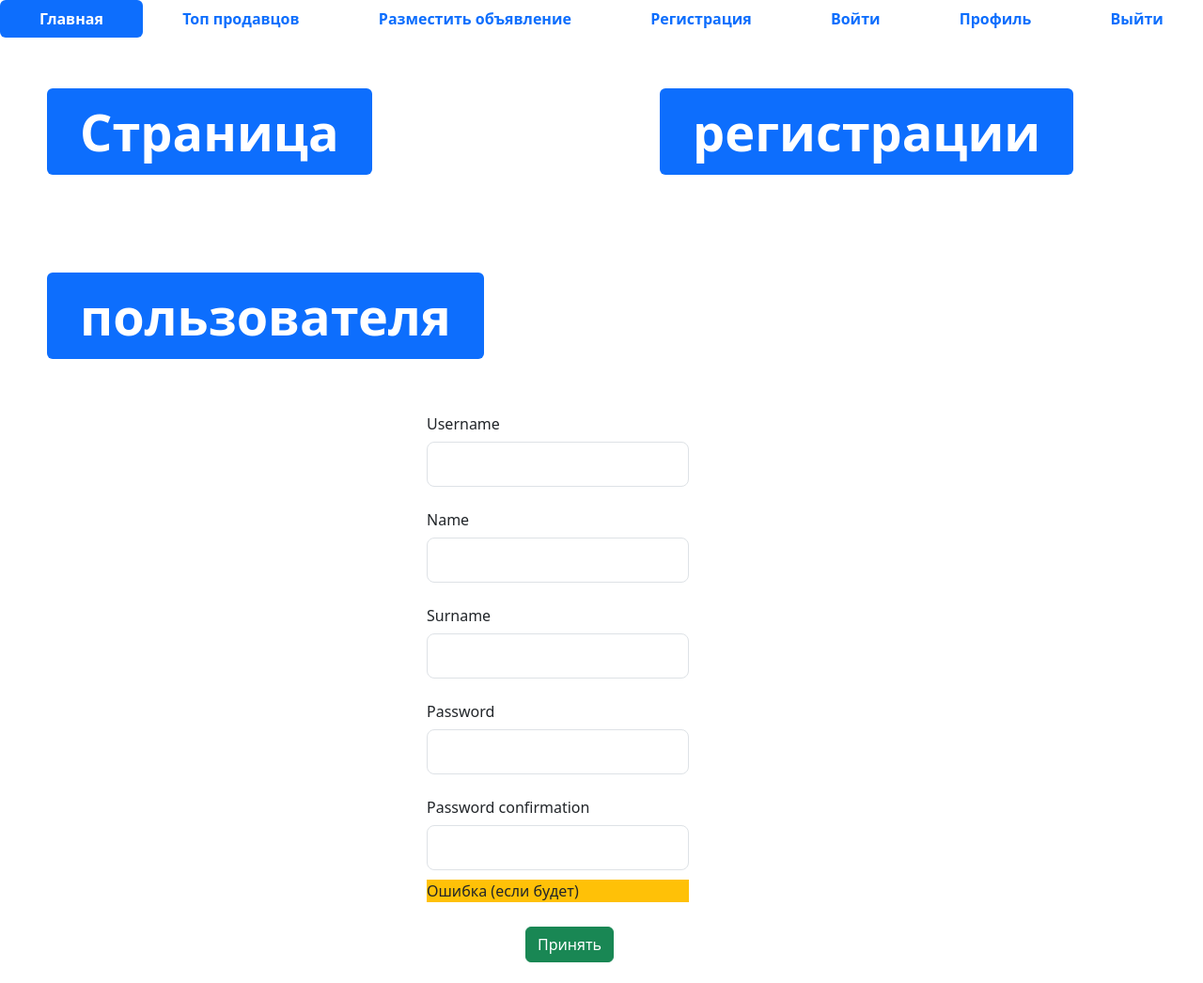
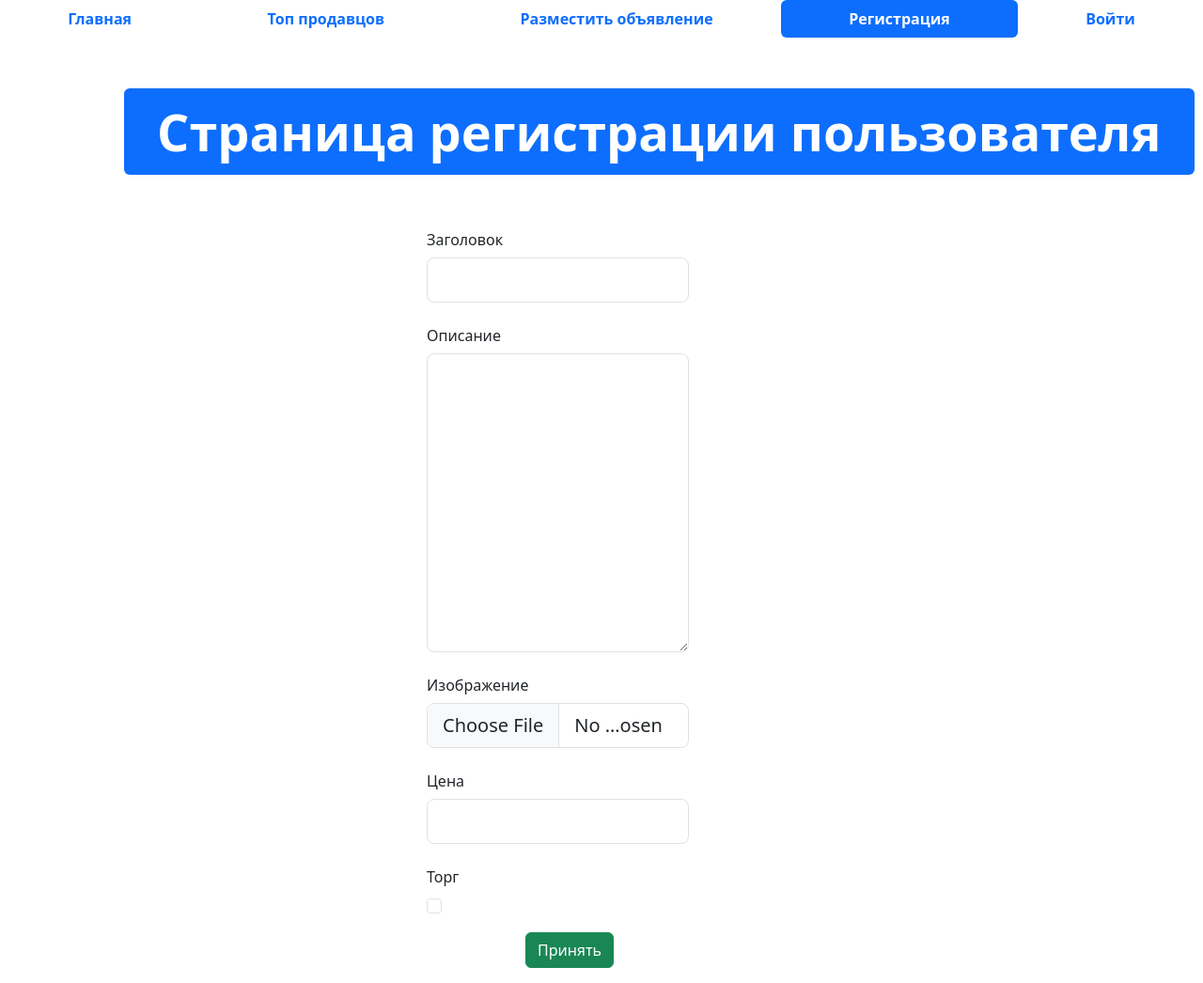
Before and after one commit to Mellisa2636/maximum, a Django app: template maximum/advertisements/templates/app_auth/register.html in a window 1280 px wide. Shown: the whole page at 94% size. Before the commit the page ends 1024 px from the top, so only its background shows below. Run offline with Django 4.2, Linux system fonts and the light colour scheme; the template is opened without the code that fills it: values that come from a table or form of the project are taken from there, others are empty; some libraries are stand-ins or nearby versions.

Commit message:
Мой проект на maximum

```diff
--- a/maximum/advertisements/templates/app_auth/register.html
+++ b/maximum/advertisements/templates/app_auth/register.html
@@ -8,7 +8,7 @@
 {% block content %}
 <ul class="nav nav-pills sticky-top bg-white nav-fill">
   <li class="nav-item">
-    <a class="nav-link active" aria-current="page" href="{% url 'main_page' %}">
+    <a class="nav-link" aria-current="page" href="{% url 'main_page' %}">
       <span style="font-weight: bold;">Главная</span>
     </a>
   </li>
@@ -21,8 +21,9 @@
       <span style="font-weight: bold;">Разместить объявление</span>
     </a>
   </li>
+  {% if not user.is_authenticated %}
   <li class="nav-item">
-    <a class="nav-link" href="{% url 'register' %}">
+    <a class="nav-link active" href="{% url 'register' %}">
       <span style="font-weight: bold;">Регистрация</span>
     </a>
   </li>
@@ -31,77 +32,42 @@
       <span style="font-weight: bold;">Войти</span>
     </a>
   </li>
+  {% else %}
   <li class="nav-item">
     <a class="nav-link" href="{% url 'profile' %}">
       <span style="font-weight: bold;">Профиль</span>
     </a>
   </li>
   <li class="nav-item">
-    <a class="nav-link" href="#">
+    <a class="nav-link" href="{% url 'logout' %}">
       <span style="font-weight: bold;">Выйти</span>
     </a>
   </li>
+  {% endif %}
 </ul>
+<div class="container">
   <div class="row">
     <div class="col" style="margin: 50px;">
       <div class="display-2">
-        <span class="badge bg-primary">Страница</span>
-      </div>
-    </div>
-    <div class="col" style="margin: 50px;">
-      <div class="display-2">
-        <span class="badge bg-primary">регистрации</span>
-      </div>
-    </div>
-    <div class="col" style="margin: 50px;">
-      <div class="display-2">
-        <span class="badge bg-primary">пользователя</span>
+        <span class="badge bg-primary">Страница регистрации пользователя</span>
       </div>
     </div>
   </div>
-  <div class="container">
-    <form method="post">
+  {{ form.non_field.errors }}
+  <form method="post"> {% csrf_token %}
+    {% for field in form %}
     <div class="row mb-3">
       <div class="col">
-          <label class="col-sm-4 col-form-label offset-4">Username</label>
+        <label class="col-sm-4 col-form-label offset-4">{{ field.label }}</label>
         <div class="col-sm-4 offset-4 w-25">
-            <input type="text" class="form-control form-control-lg">
+          {{ field }}
+          {% if field.errors %}
+          <div class="form-label bg-warning" style="margin: 10px 0px;"> {{ field.errors }}</div>
+          {% endif %}
         </div>
       </div>
 </div>
-      <div class="row mb-3">
-        <div class="col">
-          <label class="col-sm-4 col-form-label offset-4">Name</label>
-          <div class="col-sm-4 offset-4 w-25">
-            <input type="text" class="form-control form-control-lg">
-          </div>
-        </div>
-      </div>
-      <div class="row mb-3">
-        <div class="col">
-          <label class="col-sm-4 col-form-label offset-4">Surname</label>
-          <div class="col-sm-4 offset-4 w-25">
-            <input type="text" class="form-control form-control-lg">
-          </div>
-        </div>
-      </div>
-      <div class="row mb-3">
-        <div class="col">
-          <label class="col-sm-4 col-form-label offset-4">Password</label>
-          <div class="col-sm-4 offset-4 w-25">
-            <input type="password" class="form-control form-control-lg">
-          </div>
-        </div>
-      </div>
-      <div class="row mb-3">
-        <div class="col">
-          <label class="col-sm-4 col-form-label offset-4">Password confirmation</label>
-          <div class="col-sm-4 offset-4 w-25">
-            <input type="password" class="form-control form-control-lg">
-            <div class="form-label bg-warning" style="margin: 10px 0px;">Ошибка (если будет)</div>
-          </div>
-        </div>
-      </div>
+    {% endfor %}
     <div class="row mb-3 offset-sm-5">
       <div class="col">
         <button type="submit" class="btn btn-success">Принять</button>
```
Lines whose indentation alone changed are shown as unchanged.
